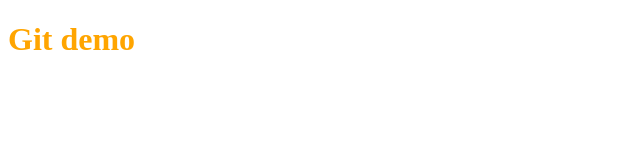
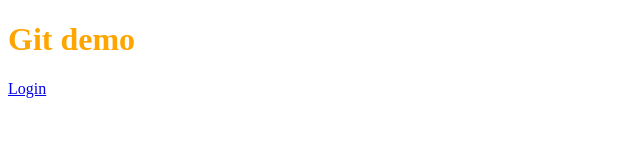
Before and after one commit to ducmanh2111/gitdemo, a plain HTML site: page index.html in a window 1280 px wide. Shown: the full height of the page, 0-640 px from the left. Drawn offline with Linux system fonts and the light colour scheme.

Commit message:
Add link to login page in index

```diff
--- a/index.html
+++ b/index.html
@@ -9,5 +9,6 @@
 </head>
 <body>
     <h1>Git demo</h1>
+    <a href="./login.html">Login</a>
 </body>
 </html>
```
